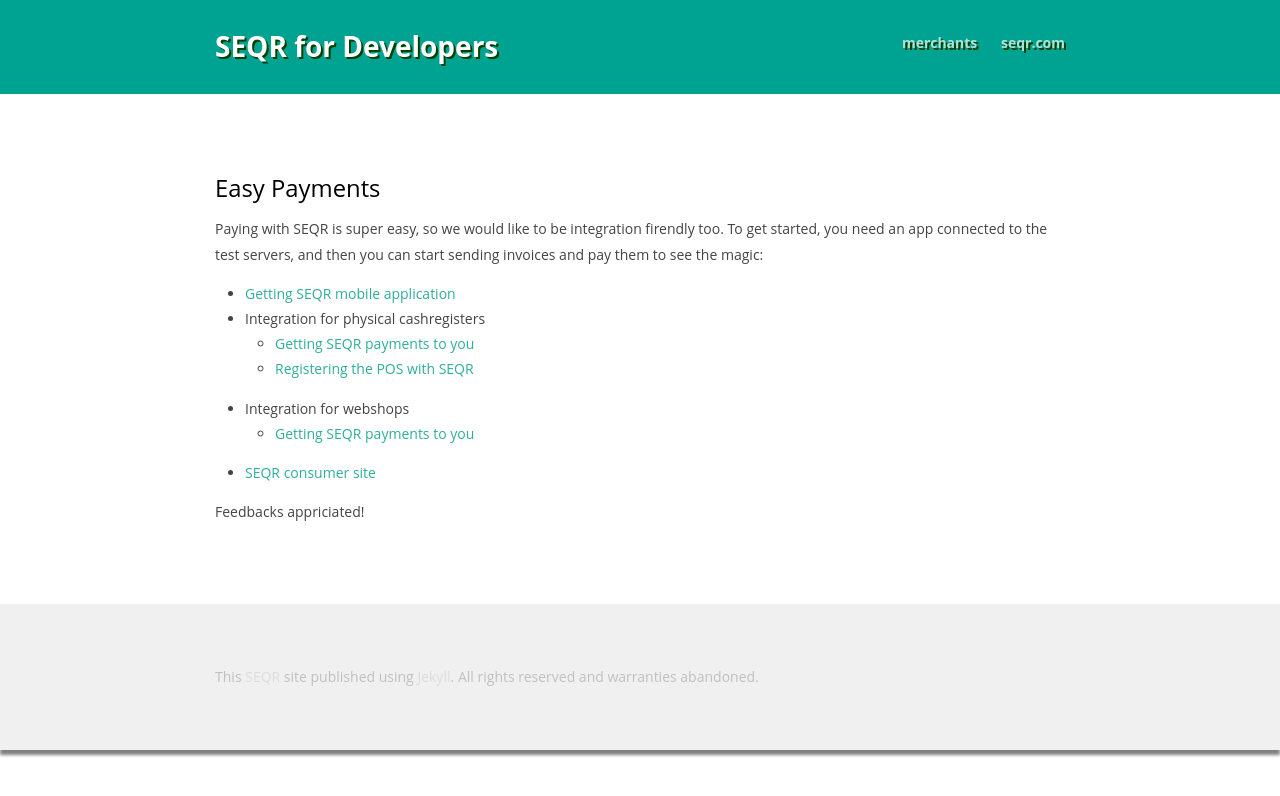
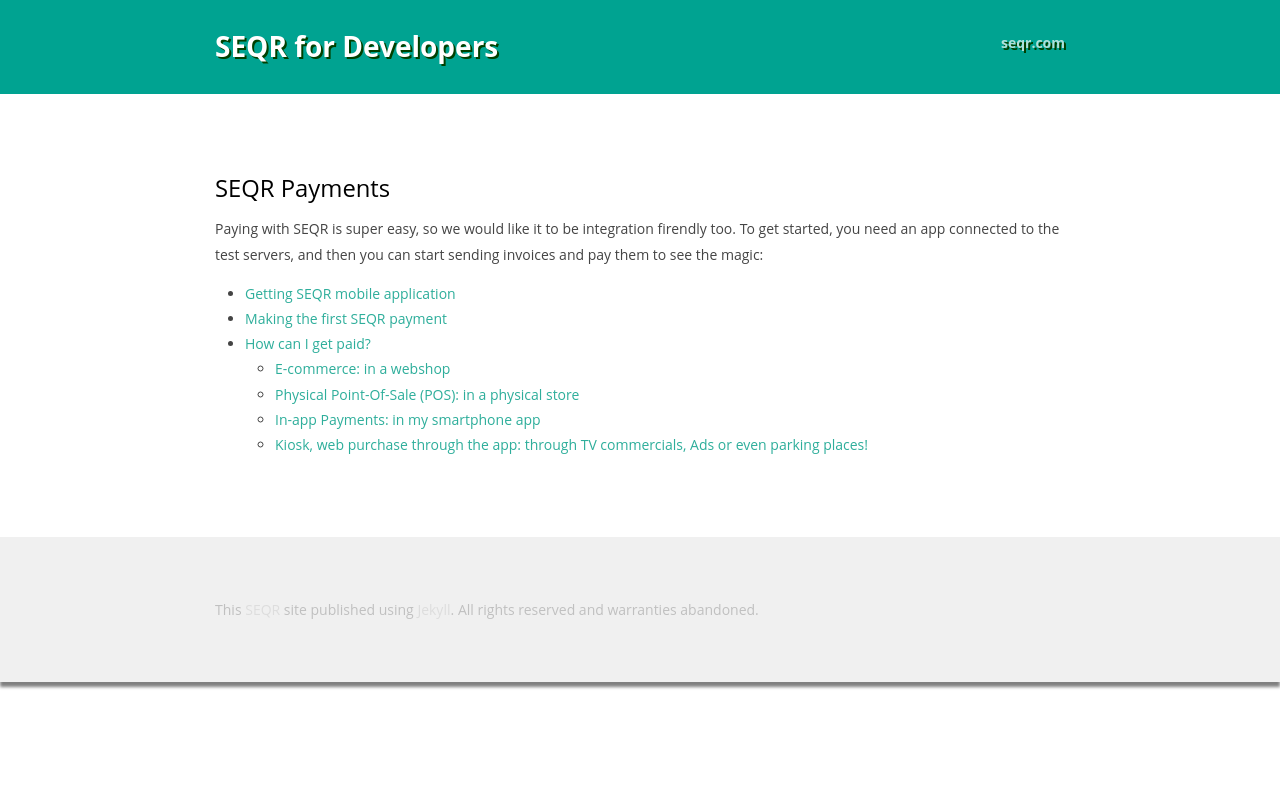
Before and after one commit to SeamlessDistribution/SeamlessDistribution.github.io, a Jekyll site: the page built from index.md, in a window 1280 px wide. Shown: the top 796 px of the page. Built offline with Jekyll 4.4.1, drawn with Linux system fonts in a browser that asks for light colours.

Commit message:
- improved the merchants, and now the python codes are working

```diff
--- /dev/null
+++ b/_includes/payment_channels.md
@@ -0,0 +1,5 @@
+  * [E-commerce: in a webshop](/merchant/ecommerce)
+  * [Physical Point-Of-Sale (POS): in a physical store](/merchant/pos)
+  * [In-app Payments: in my smartphone app](/merchant/inapp)
+  * [Kiosk, web purchase through the app: through TV commercials, Ads or
+even parking places!](/merchant/externalservices)
--- a/_layouts/default.html
+++ b/_layouts/default.html
@@ -15,7 +15,6 @@
 		<div class="inner clearfix">
 			<h1><a href="/">{{ site.title }}</a></h1>
 			<ul class="nav">
-				<li><a href="/merchant">merchants</a></li>
 				<li><a href="https://seqr.com/">seqr.com</a></li>
 			</ul>
 		</div>
--- a/index.md
+++ b/index.md
@@ -1,21 +1,16 @@
 ---
 layout: default
-title: 1. SEQR Developer
-description: News and examples for SEQR integration
+title: SEQR Developer Site
+description: News and examples for SEQR cashregister integrations
 ---
 
-## Easy Payments
+## SEQR Payments
 
-Paying with SEQR is super easy, so we would like to be integration firendly too.
+Paying with SEQR is super easy, so we would like it to be integration firendly too.
 To get started, you need an app connected to the test servers, and then you can
 start sending invoices and pay them to see the magic:
 
 * [Getting SEQR mobile application](app)
-* Integration for physical cashregisters
-    * [Getting SEQR payments to you](merchant/payment)
-    * [Registering the POS with SEQR](/merchant/registration)
-* Integration for webshops
-    * [Getting SEQR payments to you](merchant/webpayment)
-* [SEQR consumer site](https://SEQR.COM)
-
-Feedbacks appriciated!
+* [Making the first SEQR payment](merchant/payment)
+* [How can I get paid?](merchant)
+{% include payment_channels.md %}
```
Also changed, not shown: merchant/ecommerce/index.md (added, +18 -0 lines), merchant/externalservices/index.md (added, +10 -0 lines), merchant/inapp/index.md (added, +16 -0 lines), merchant/index.md (added, +14 -0 lines), merchant/payment/index.md (+4 -9 lines), merchant/pos/index.md (added, +21 -0 lines), merchant/pos/registration/index.md (added, +11 -0 lines), assets/images/seqr-qrcodes.png (added), assets/images/seqr_webshop.png (added).
